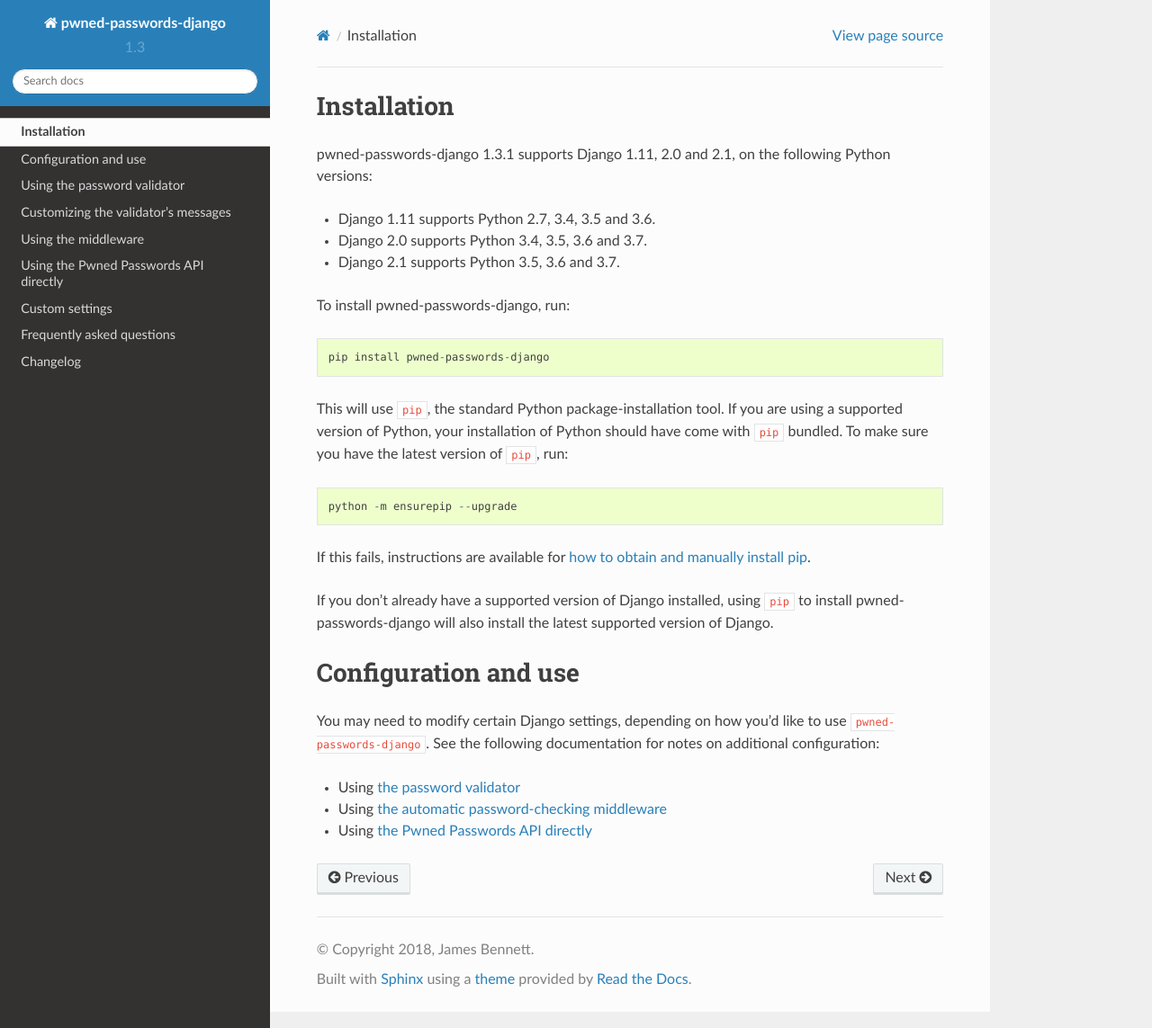
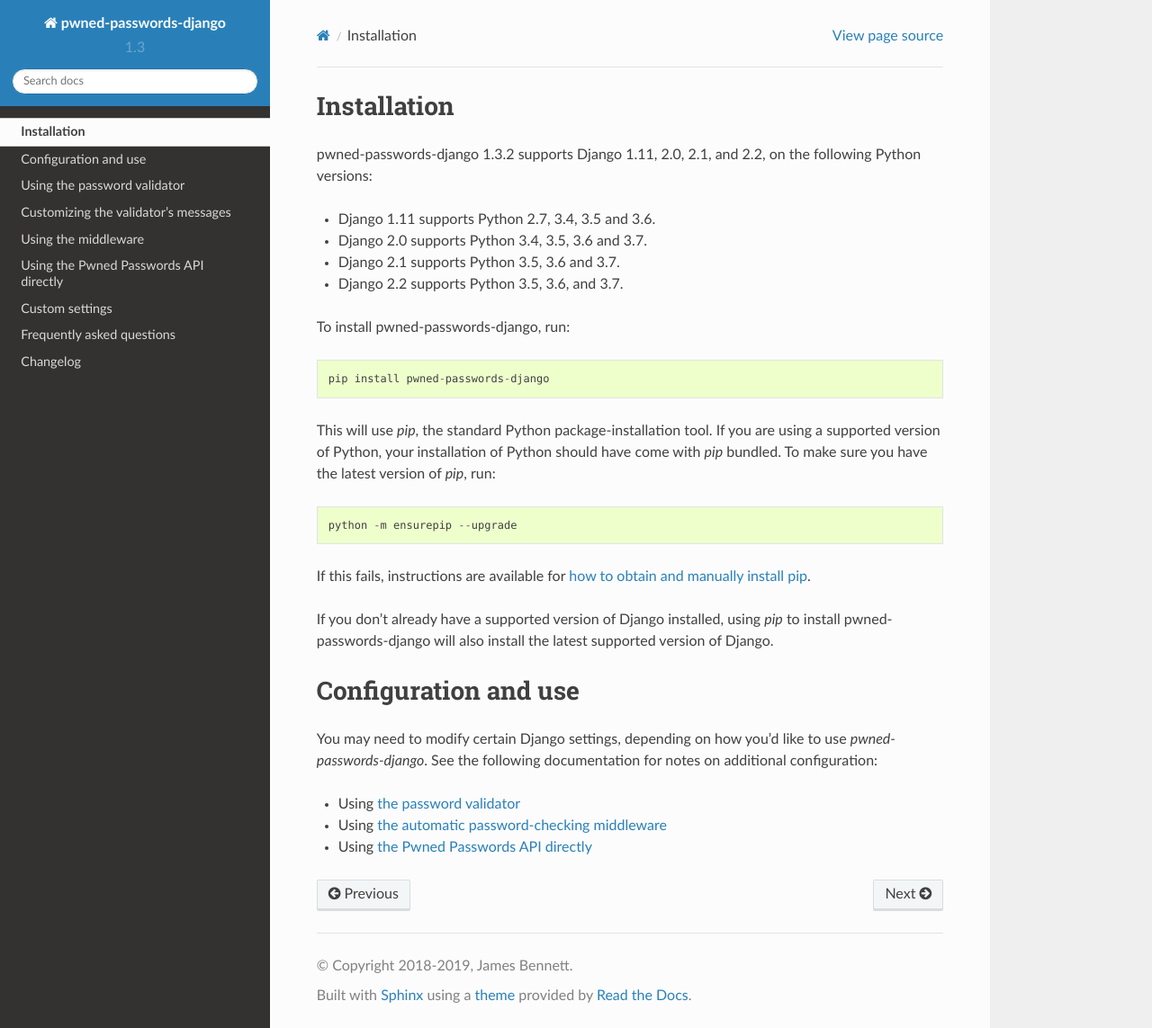
Before and after one commit to ubernostrum/pwned-passwords-django, a Sphinx documentation site: the page built from docs/install.rst, in a window 1280 px wide and 1143 px high. Shown: the whole window at 90% size. Built offline with Sphinx 7.4.7 and the Read the Docs theme 2.0.0, drawn with Linux system fonts in a browser that asks for light colours.

Commit message:
Version bump, test on 3.7.

```diff
--- a/docs/conf.py
+++ b/docs/conf.py
@@ -3,14 +3,14 @@
 
 on_rtd = os.environ.get('READTHEDOCS', None) == 'True'
 
-extensions = []
+extensions = ['sphinx.ext.intersphinx']
 templates_path = ['_templates']
 source_suffix = '.rst'
 master_doc = 'index'
 project = u'pwned-passwords-django'
-copyright = u'2018, James Bennett'
+copyright = u'2018-2019, James Bennett'
 version = '1.3'
-release = '1.3.1'
+release = '1.3.2'
 exclude_trees = ['_build']
 pygments_style = 'sphinx'
 html_static_path = ['_static']
@@ -19,6 +19,13 @@
   ('index', 'pwned-passwords-django.tex', u'pwned-passwords-django Documentation',
    u'James Bennett', 'manual'),
 ]
+
+intersphinx_mapping = {
+    'django': ('https://docs.djangoproject.com/en/stable/',
+               'https://docs.djangoproject.com/en/stable/_objects/'),
+    'python': ('https://docs.python.org/3', None),
+}
+
 if not on_rtd:
     import sphinx_rtd_theme
     html_theme = 'sphinx_rtd_theme'
--- a/docs/faq.rst
+++ b/docs/faq.rst
@@ -11,9 +11,9 @@
 What versions of Django and Python are supported?
 -------------------------------------------------
 
-As of pwned-passwords-django |release|, Django 1.11, 2.0 and 2.1 are
-supported, on Python 2.7, (Django 1.11 only), 3.4 (Django 1.11 and 2.0
-only), 3.5, 3.6 and 3.7 (Django 2.0 and 2.1 only).
+As of pwned-passwords-django |release|, Django 1.11, 2.0, 2.1, and 2.2
+are supported, on Python 2.7, (Django 1.11 only), 3.4 (Django 1.11 and
+2.0 only), 3.5, 3.6 and 3.7 (Django 2.0, 2.1, and 2.2 only).
 
 
 Should I use the validator, the middleware, or the API directly?
--- a/docs/install.rst
+++ b/docs/install.rst
@@ -4,8 +4,8 @@
 Installation
 ============
 
-pwned-passwords-django |release| supports Django 1.11, 2.0 and 2.1,
-on the following Python versions:
+pwned-passwords-django |release| supports Django 1.11, 2.0, 2.1, and
+2.2, on the following Python versions:
 
 * Django 1.11 supports Python 2.7, 3.4, 3.5 and 3.6.
 
@@ -13,14 +13,16 @@
 
 * Django 2.1 supports Python 3.5, 3.6 and 3.7.
 
+* Django 2.2 supports Python 3.5, 3.6, and 3.7.
+
 To install pwned-passwords-django, run::
 
     pip install pwned-passwords-django
 
-This will use ``pip``, the standard Python package-installation
+This will use `pip`, the standard Python package-installation
 tool. If you are using a supported version of Python, your
-installation of Python should have come with ``pip`` bundled. To make
-sure you have the latest version of ``pip``, run::
+installation of Python should have come with `pip` bundled. To make
+sure you have the latest version of `pip`, run::
 
     python -m ensurepip --upgrade
 
@@ -29,7 +31,7 @@
 <https://pip.pypa.io/en/latest/installing.html>`_.
 
 If you don't already have a supported version of Django installed,
-using ``pip`` to install pwned-passwords-django will also install the
+using `pip` to install pwned-passwords-django will also install the
 latest supported version of Django.
 
 
@@ -37,7 +39,7 @@
 =====================
 
 You may need to modify certain Django settings, depending on how you'd
-like to use ``pwned-passwords-django``. See the following
+like to use `pwned-passwords-django`. See the following
 documentation for notes on additional configuration:
 
 * Using :ref:`the password validator <validator>`
--- a/setup.py
+++ b/setup.py
@@ -5,7 +5,7 @@
 
 setup(name='pwned-passwords-django',
       zip_safe=False,  # eggs are the devil.
-      version='1.3.1',
+      version='1.3.2',
       description='A Pwned Passwords implementation for Django sites.',
       long_description=open(
           os.path.join(
@@ -24,6 +24,7 @@
                    'Framework :: Django :: 1.11',
                    'Framework :: Django :: 2.0',
                    'Framework :: Django :: 2.1',
+                   'Framework :: Django :: 2.2',
                    'Intended Audience :: Developers',
                    'License :: OSI Approved :: BSD License',
                    'Operating System :: OS Independent',
```
Also changed, not shown: .travis.yml, 2 other files.
